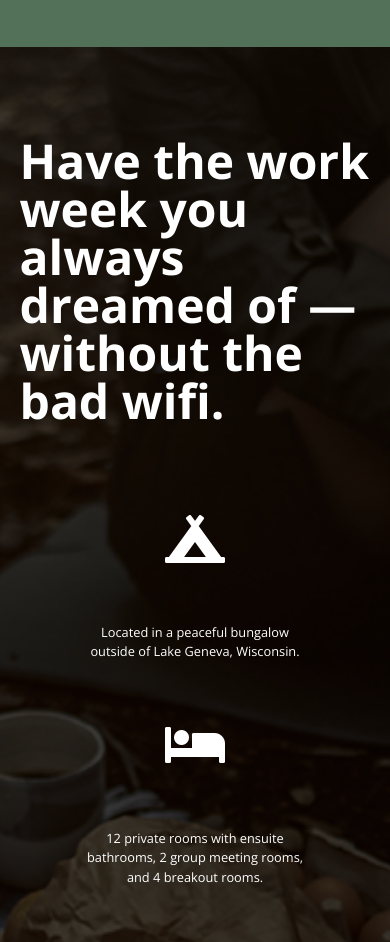
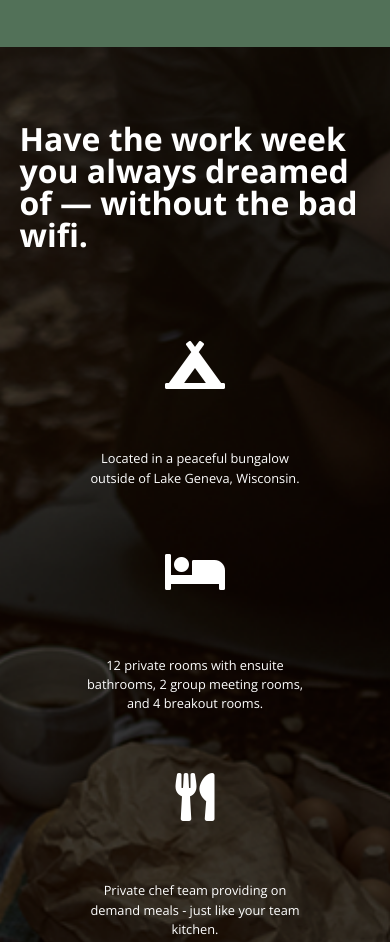
Before and after one commit to KirstyFolan/unplugged, a website: page index.html in a window 390 px wide. Shown: the part 1056-1998 px from the top of the page. Drawn offline with nearby package versions, Linux system fonts and the light colour scheme.

Commit message:
Fixed nav alignment and heading sizes on mobile

```diff
--- a/css/main.css
+++ b/css/main.css
@@ -131,8 +131,8 @@ a {
 
 h2 {
   font-family: 'Open Sans', sans-serif;
-  font-size: 3rem;
-  line-height: 3rem;
+  font-size: 2rem;
+  line-height: 2rem;
 }
 
 h3,
@@ -204,6 +204,7 @@ address {
     justify-content: space-around;
     width: 100%;
     text-transform: uppercase;
+    padding-inline-start: 0px;
   }
 
   header figure {
```
